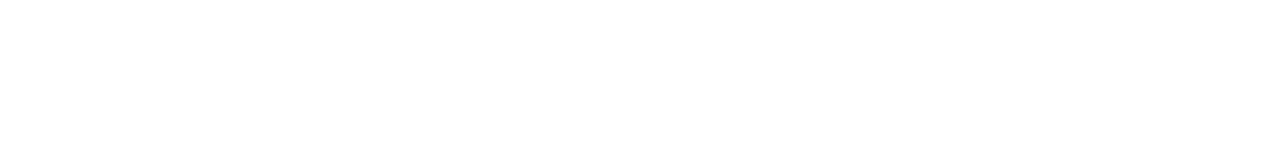
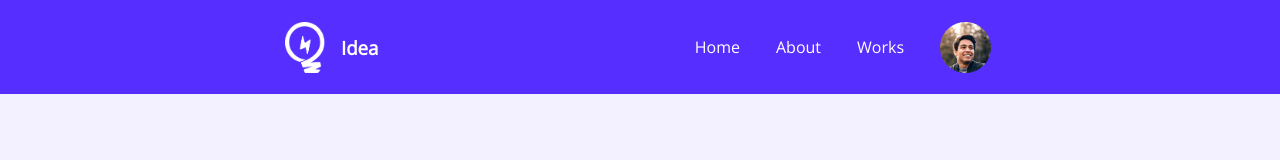
Before and after one commit to mmridul007/leader-board, a plain HTML site: page index.html in a window 1280 px wide. Drawn offline with nearby package versions, Linux system fonts and the light colour scheme; a web font is replaced by a local one.

Commit message:
nav bar added

```diff
--- a/index.html
+++ b/index.html
@@ -8,8 +8,20 @@
     <title>Leader-Board</title>
 </head>
 <body>
+    <!-- Header section started -->
     <header>
-
+        <nav class="nav-container">
+            <div class="part-1">
+                <img src="images/icons/logo.png" alt="nav-logo">
+                <h3>Idea</h3>
+            </div>
+            <div class="part-2">
+                <a href="">Home</a>
+                <a href="">About</a>
+                <a href="">Works</a>
+                <img src="images/icons/profile.png" alt="profile-icon">
+            </div>
+        </nav>
     </header>
     <main>
 
--- a/style.css
+++ b/style.css
@@ -0,0 +1,47 @@
+/* font */
+@import url('https://fonts.googleapis.com/css2?family=Open+Sans&family=Poppins:wght@500&family=Qwitcher+Grypen:wght@700&family=Work+Sans&display=swap');
+
+body{
+    margin: 0;
+    background-color: #F3F1FF;
+    font-family: 'Open Sans', sans-serif;
+}
+
+/* Header section started */
+.nav-container{
+    width: 100%;
+    height: 94px;
+    background-color: #562EFF;
+    display: flex;
+    justify-content: space-between;
+}
+/* Part-1  */
+.nav-container .part-1{
+    display: flex;
+    gap: 15.56px;
+    align-items: center;
+    margin-left: 285px;
+}
+.nav-container .part-1 img{
+    width: 40.42px;
+    height: 51px;
+}
+
+.nav-container .part-1 h3{
+    color: #FFFFFF;
+}
+/* Part-2  */
+.nav-container .part-2{
+    display: flex;
+    gap: 36px;
+    margin-right: 289px;
+    align-items: center;
+}
+.nav-container .part-2 img{
+    width: 51px;
+    height: 51px;
+}
+.nav-container .part-2 a{
+    text-decoration: none;
+    color: #FFFFFF;
+}
```
